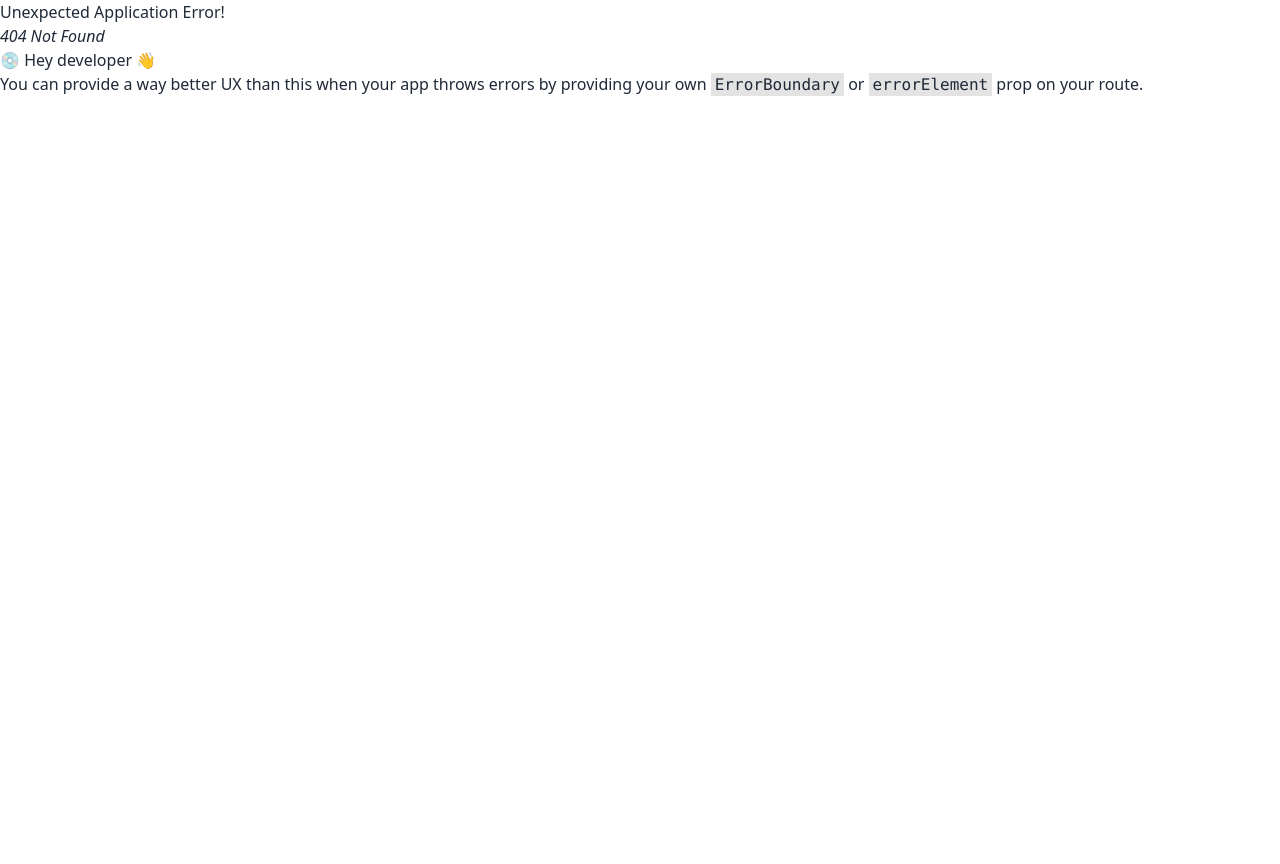
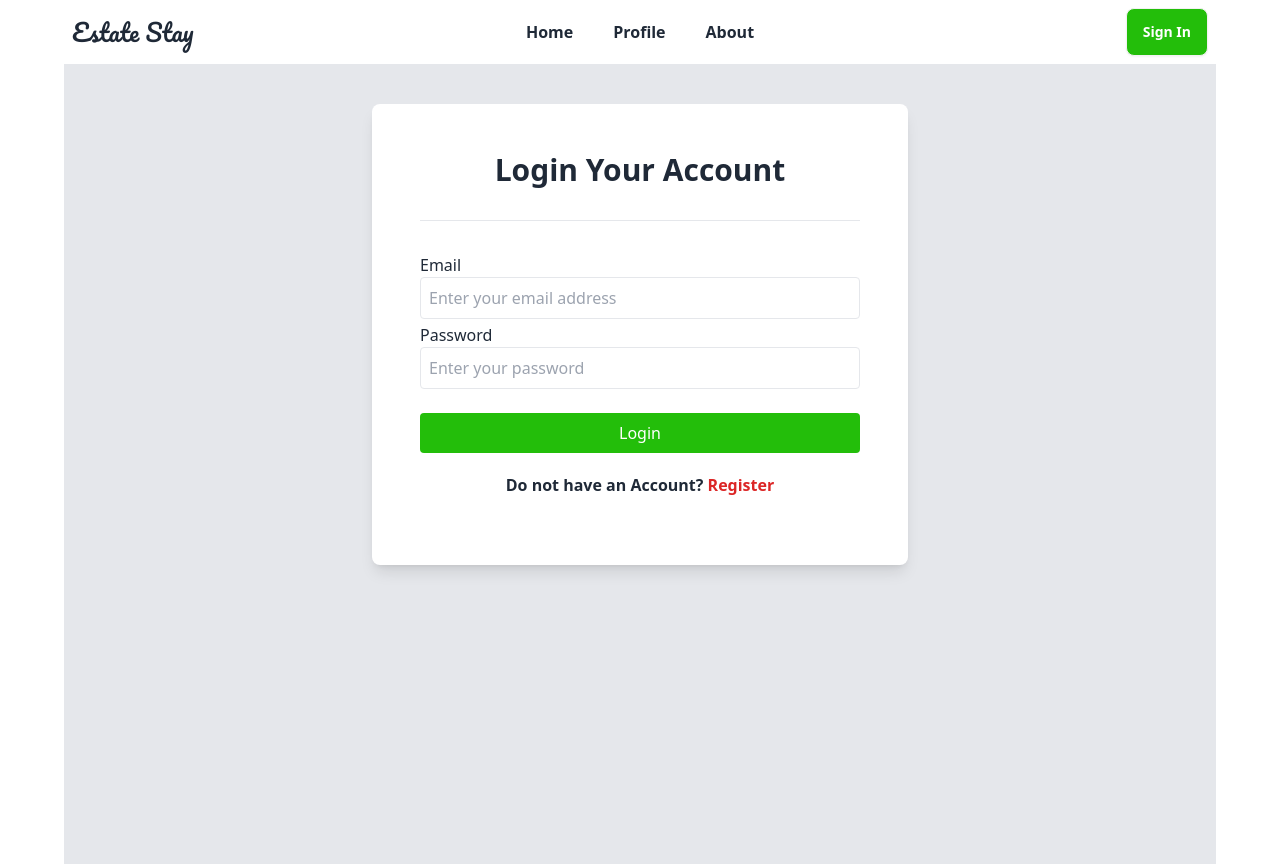
Before and after one commit to Mosharof-Hossen/Estate-Stay, a React (Vite) app: page /login in a window 1280 px wide. Before the commit this address had no page. Before the commit the page ends 800 px from the top, so only its background shows below. Built offline with nearby package versions, Linux system fonts and the light colour scheme.

Commit message:
Login page created

```diff
--- a/package.json
+++ b/package.json
@@ -14,8 +14,10 @@
     "match-sorter": "^6.3.4",
     "react": "^18.3.1",
     "react-dom": "^18.3.1",
+    "react-hook-form": "^7.52.2",
     "react-icons": "^5.3.0",
     "react-router-dom": "^6.26.1",
+    "react-toastify": "^10.0.5",
     "sort-by": "^1.2.0",
     "swiper": "^11.1.9"
   },
--- /dev/null
+++ b/src/Pages/Login/Login.jsx
@@ -0,0 +1,44 @@
+import { useForm } from "react-hook-form";
+import { Link } from "react-router-dom";
+
+const Login = () => {
+    const { register, handleSubmit, formState: { errors } } = useForm();
+    const onSubmit = data => {
+        console.log(data);
+        console.log("ok");
+    };
+    console.log(errors);
+    return (
+        <div className="bg-gray-200 h-screen p-10">
+            <div className="md:w-2/3 lg:w-1/2 mx-auto   rounded-lg bg-white p-12 shadow-lg">
+                <h1 className="text-center text-3xl font-semibold ">Login Your Account</h1>
+                <hr className="my-8" />
+                <form onSubmit={handleSubmit(onSubmit)} className="">
+
+                    <label>
+                        Email
+                        <br />
+                        <input type="text" className="border w-full  mb-1 p-2 rounded" placeholder="Enter your email address" {...register("email", { required: true, pattern: /^\S+@\S+$/i })} />
+                        {errors.email?.type === "required" && (
+                            <p className="text-sm text-red-500 mb-3" role="alert">Email is required</p>
+                        )}
+                    </label>
+
+                    <label className="">
+                        Password
+                        <br />
+                        <input type="password" className="border w-full  mb-1   p-2 rounded" placeholder="Enter your password" {...register("password", { required: true })} />
+                        {errors.password?.type === "required" && (
+                            <p className="text-sm text-red-500" role="alert">Password is required</p>
+                        )}
+                    </label>
+
+                    <input className="py-2 bg-primary-color w-full rounded text-white cursor-pointer mt-5" type="submit" value={"Login"} />
+                </form>
+                <p className="font-bold my-5 text-center">Do not have an Account? <Link to={'/register'}><span className="text-red-600">Register</span></Link></p>
+            </div>
+        </div>
+    );
+};
+
+export default Login;
--- /dev/null
+++ b/src/Pages/Register/Register.jsx
@@ -0,0 +1,11 @@
+
+
+const Register = () => {
+    return (
+        <div>
+            register
+        </div>
+    );
+};
+
+export default Register;
--- a/src/Pages/SegmentDetails/SegmentDetails.jsx
+++ b/src/Pages/SegmentDetails/SegmentDetails.jsx
@@ -2,6 +2,8 @@ import { useEffect, useState } from "react";
 import { AiOutlineMail } from "react-icons/ai";
 import { FaAngellist, FaChartArea, FaCircleArrowRight, FaCircleDollarToSlot, FaLocationDot, FaPhone, FaSellcast, FaShieldHeart } from "react-icons/fa6";
 import { useLoaderData, useParams } from "react-router-dom";
+import { toast, ToastContainer } from "react-toastify";
+import 'react-toastify/dist/ReactToastify.css';
 
 
 const SegmentDetails = () => {
@@ -13,7 +15,9 @@ const SegmentDetails = () => {
         setSegmentsData(filteredData);
     }, [data, segmentId])
 
-    console.log(segmentsData);
+    const handleToast = () => {
+        toast("Thanks. We will contact you!!")
+    }
     return (
         <div className="p-5 ">
             <div className="grid grid-cols-1 md:grid-cols-3">
@@ -26,7 +30,7 @@ const SegmentDetails = () => {
 
                     </div>
                 </div>
-                <div className="col-span-1 mt-3 p-3 lg:pl-10 space-y-3 bg-slate-100">
+                <div className="rounded col-span-1 mt-3 p-3 lg:pl-10 space-y-3 bg-slate-100">
                     <h3 className="text-2xl font-bold">Property Details</h3>
                     <hr className="my-4" />
                     <div className="space-y-2">
@@ -50,7 +54,8 @@ const SegmentDetails = () => {
 
                     </div>
                     <div className="lg:pr-10">
-                        <button className=" mt-5 px-3 md:w-full py-2 bg-primary-color rounded text-white">Apply Now</button>
+                        <button onClick={handleToast} className=" mt-5 px-3 md:w-full py-2 bg-primary-color rounded text-white">Apply Now</button>
+                        <ToastContainer />
                     </div>
                 </div>
             </div>
--- a/src/Routers/Router.jsx
+++ b/src/Routers/Router.jsx
@@ -4,6 +4,8 @@ import Home from "../Pages/Home/Home";
 import About from "../Pages/About/About";
 import Profile from "../Pages/Profile/Profile";
 import SegmentDetails from "../Pages/SegmentDetails/SegmentDetails";
+import Login from "../Pages/Login/Login";
+import Register from "../Pages/Register/Register";
 
 const router = createBrowserRouter([
     {
@@ -23,9 +25,17 @@ const router = createBrowserRouter([
                 element: <Profile></Profile>
             },
             {
-                path:"/segment-details/:segmentId",
-                loader:()=> fetch("../data.json"),
-                element:<SegmentDetails></SegmentDetails>
+                path: "/segment-details/:segmentId",
+                loader: () => fetch("../data.json"),
+                element: <SegmentDetails></SegmentDetails>
+            },
+            {
+                path: "/login",
+                element: <Login></Login>
+            },
+            {
+                path:"/register",
+                element:<Register></Register>
             }
         ]
     }
--- a/src/Shared/Navbar/Navbar.jsx
+++ b/src/Shared/Navbar/Navbar.jsx
@@ -44,7 +44,7 @@ const Navbar = () => {
                 </ul>
             </div>
             <div className="navbar-end">
-                <button className="btn text-white bg-primary-color">Sign In</button>
+                <Link to={"/login"}><button className="btn text-white bg-primary-color">Sign In</button></Link>
             </div>
         </div>
     );
```
Also changed, not shown: 1 other file (tests, documents, lock files or other folders).
